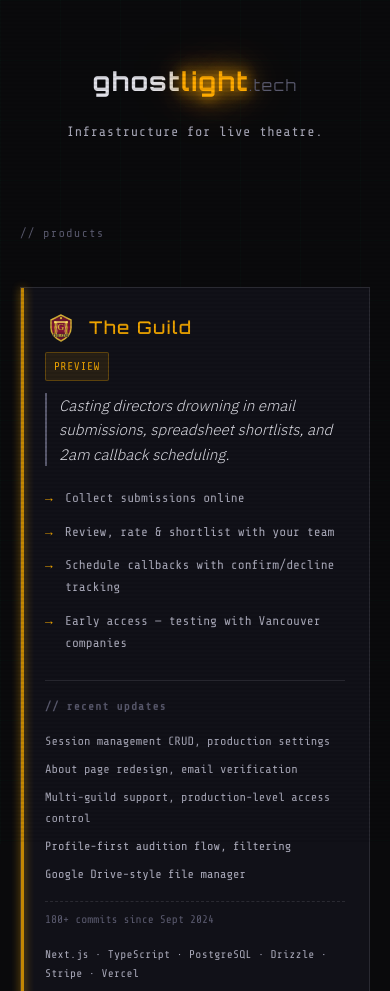
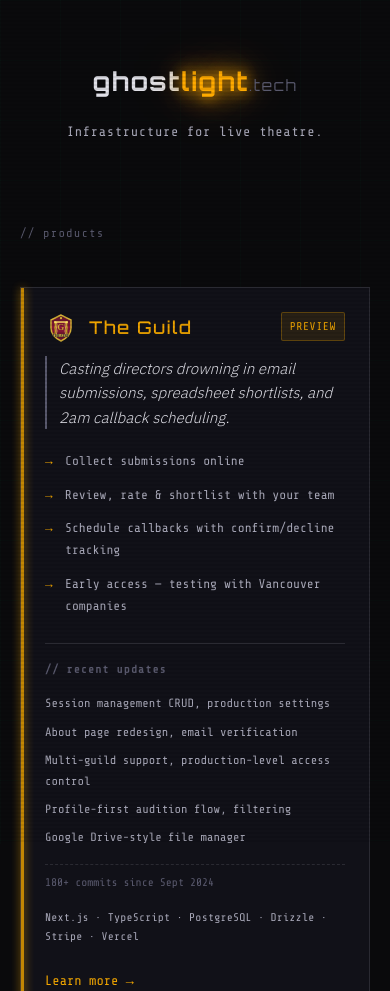
Before and after one commit to Vkeats/ghostlight, a plain HTML site: page index.html in a window 390 px wide. Shown: the top 991 px of the page. Drawn offline with nearby package versions, Linux system fonts and the light colour scheme.

Commit message:
Fix mobile: keep status badge in top-right of product cards

```diff
--- a/styles.css
+++ b/styles.css
@@ -526,7 +526,7 @@ footer {
     .container { padding: 0 20px 60px; }
     .logo__text { font-size: 1.6rem; }
     .card { padding: 24px; }
-    .product__header { flex-direction: column; align-items: flex-start; gap: 8px; }
+    .product__status { position: absolute; top: 24px; right: 24px; }
     .about { flex-direction: column; align-items: center; text-align: center; }
     .about__content { text-align: center; }
 }
```
